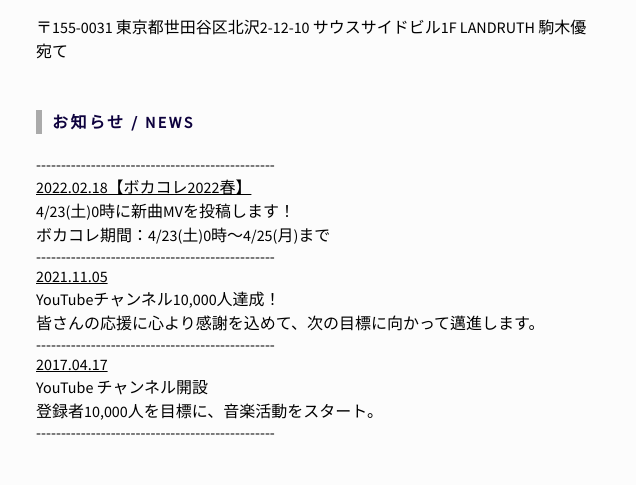
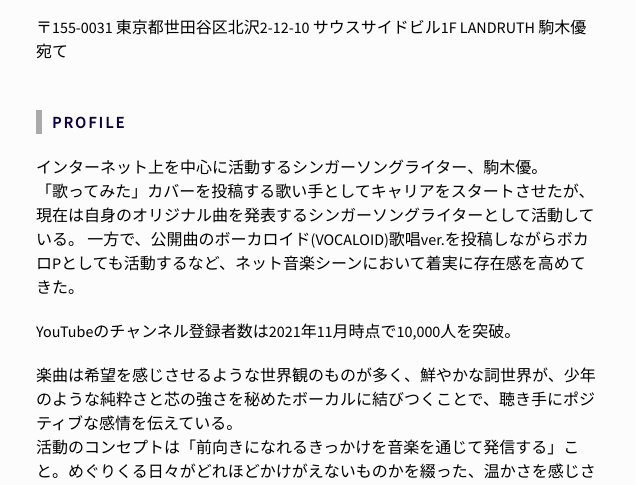
Before and after one commit to yukomakigg/0820, a plain HTML site: page index.html in a window 1280 px wide. Shown: the part 490-975 px from the top of the page, 644-1280 px from the left. Drawn offline with Linux system fonts and the light colour scheme.

Commit message:
Update index.html

```diff
--- a/index.html
+++ b/index.html
@@ -81,21 +81,13 @@
 
 			<section class="container py-5" id="sec1">
 				<div class="mb-3">
-					<h2 class="heading d-inline-block mr-2">お知らせ / NEWS</h2><br>
-
-					------------------------------------------------
-					<u><div class="align-middle d-block d-md-inline-block pb-2"><span class="bg-secondary p-2 mr-2 text-white rounded">2022.02.18【ボカコレ2022春】</span></u>
-						<h3 class="h5 d-block d-md-inline-block mt-3 mt-md-0">4/23(土)0時に新曲MVを投稿します！</h3>
-						<h3 class="h5 d-block d-md-inline-block mt-3 mt-md-0">ボカコレ期間：4/23(土)0時～4/25(月)まで</h3>
-						------------------------------------------------
-			<u><div class="align-middle d-block d-md-inline-block pb-2"><span class="bg-secondary p-2 mr-2 text-white rounded">2021.11.05</span></u>
-				<h3 class="h5 d-block d-md-inline-block mt-3 mt-md-0">YouTubeチャンネル10,000人達成！</h3>
-				<h3 class="h5 d-block d-md-inline-block mt-3 mt-md-0">皆さんの応援に心より感謝を込めて、次の目標に向かって邁進します。</h3>
-				------------------------------------------------
-		<u><div class="align-middle d-block d-md-inline-block pb-2"><span class="bg-secondary p-2 mr-2 text-white rounded">2017.04.17</span></u>
-			<h3 class="h5 d-block d-md-inline-block mt-3 mt-md-0">YouTube チャンネル開設</h3>
-			<h3 class="h5 d-block d-md-inline-block mt-3 mt-md-0">登録者10,000人を目標に、音楽活動をスタート。</h3>
-			------------------------------------------------
+					<h2 class="heading d-inline-block mr-2">PROFILE</h2><br>
+インターネット上を中心に活動するシンガーソングライター、駒木優。<br>
+「歌ってみた」カバーを投稿する歌い手としてキャリアをスタートさせたが、現在は自身のオリジナル曲を発表するシンガーソングライターとして活動している。 一方で、公開曲のボーカロイド(VOCALOID)歌唱ver.を投稿しながらボカロPとしても活動するなど、ネット音楽シーンにおいて着実に存在感を高めてきた。<br><br>
+YouTubeのチャンネル登録者数は2021年11月時点で10,000人を突破。<br><br>
+楽曲は希望を感じさせるような世界観のものが多く、鮮やかな詞世界が、少年のような純粋さと芯の強さを秘めたボーカルに結びつくことで、聴き手にポジティブな感情を伝えている。<br>
+活動のコンセプトは「前向きになれるきっかけを音楽を通じて発信する」こと。めぐりくる日々がどれほどかけがえないものかを綴った、温かさを感じさせるバラードを得意とする。<br><br>
+2019年3月にリリースした「君へ続く軌跡」が著名な歌い手によりカバーされ話題に。1動画のYouTubeでの視聴回数が100万回を超えるほどの注目を集めており、今後の多くの二次創作やインフルエンサーとのコラボレーションにさらなる期待が高まる。
 			</section>
 
 			<h2>
@@ -211,8 +203,6 @@
 			  </a>
 
 			</div>
-			<br><br><br>
-			------------------------------------------------
 			<h2 style="text-align:center"><li>&copy;YU KOMAKI All Rights Reserved.</li></h2>
 		  </article>
 		</section>
```
